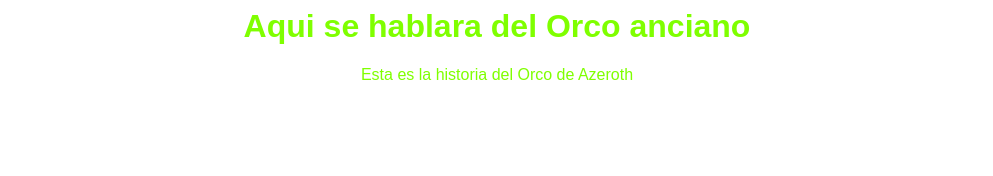
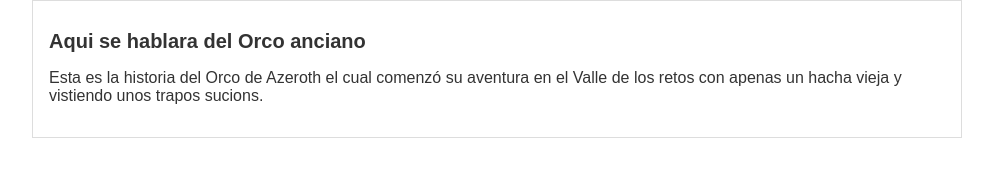
Before and after one commit to KortexCode/hyperblog, a plain HTML site: page blogpost.html in a window 1280 px wide. Shown: the whole page, without its empty margins (143-1136 px from the left). Drawn offline with Linux system fonts and the light colour scheme.

Commit message:
Cambios más recientes al blogpost

```diff
--- a/blogpost.html
+++ b/blogpost.html
@@ -6,8 +6,19 @@
     </head>
 
     <body>
-        <h1>Aqui se hablara del Orco anciano</h1>
-        <p>Esta es la historia del Orco de Azeroth</p>
+        <div id="container">
+            <div id="post">
+
+                <h1>Aqui se hablara del Orco anciano</h1>
+                <p>Esta es la historia del Orco de Azeroth el cual comenzó su aventura
+                    en el Valle de los retos con apenas un hacha vieja y vistiendo unos
+                    trapos sucions.
+                </p>
+
+
+            </div>
+        </div>
+
 
     </body>
 
--- a/css/estilos.css
+++ b/css/estilos.css
@@ -1,6 +1,20 @@
 body
 {
     text-align: center;
-    color: chartreuse;
+    color:#333;
     font-family: "Arial";
+    font-size: 16px;
+    margin: 0;
+    padding:0;
 }
+#container
+{
+    width:70%;
+    padding:1em;
+    text-align: left;
+    border:1px solid #ddd;
+    margin: 0 auto;
+}
+#container h1{
+    font-size: 20px;
+}
```
